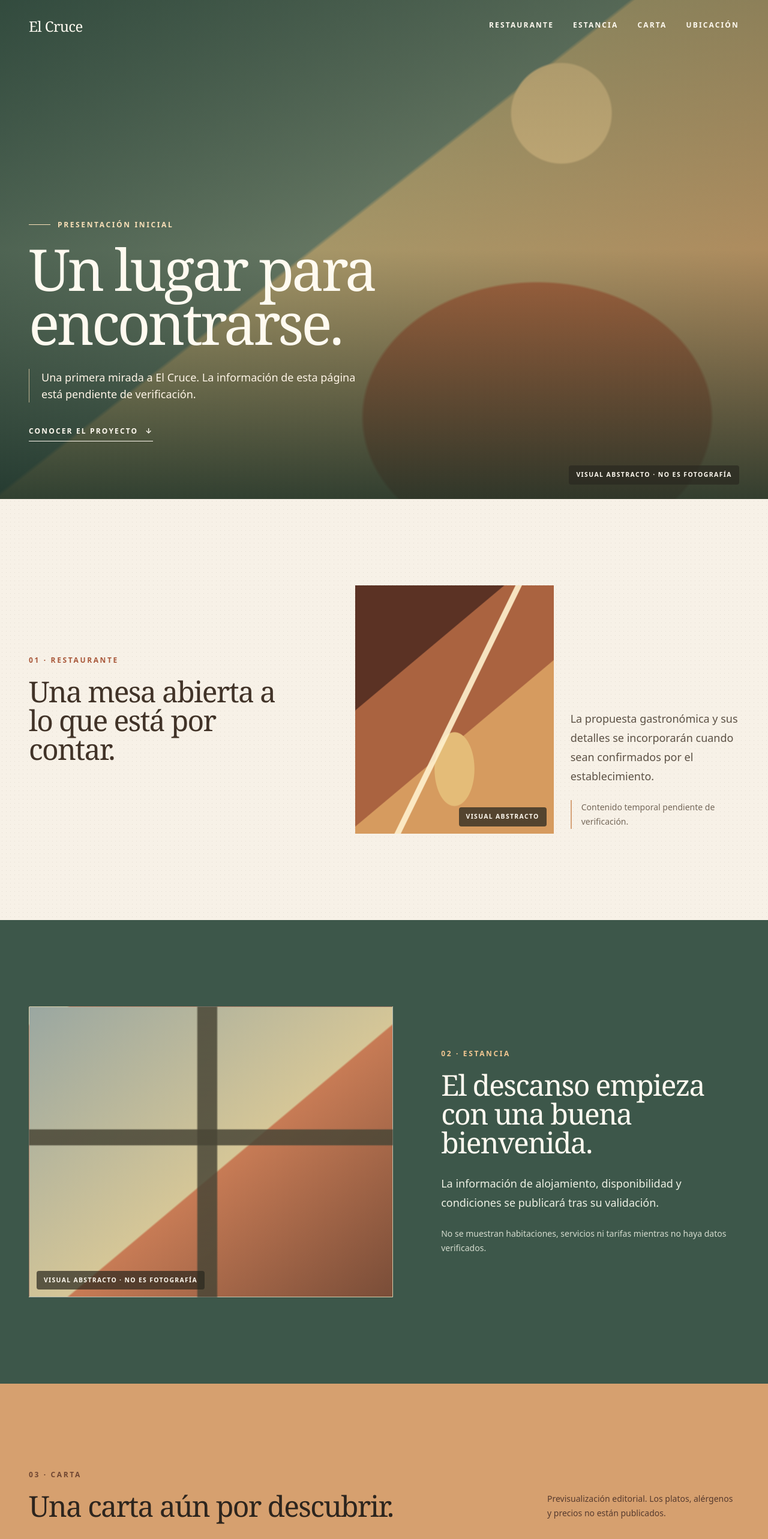
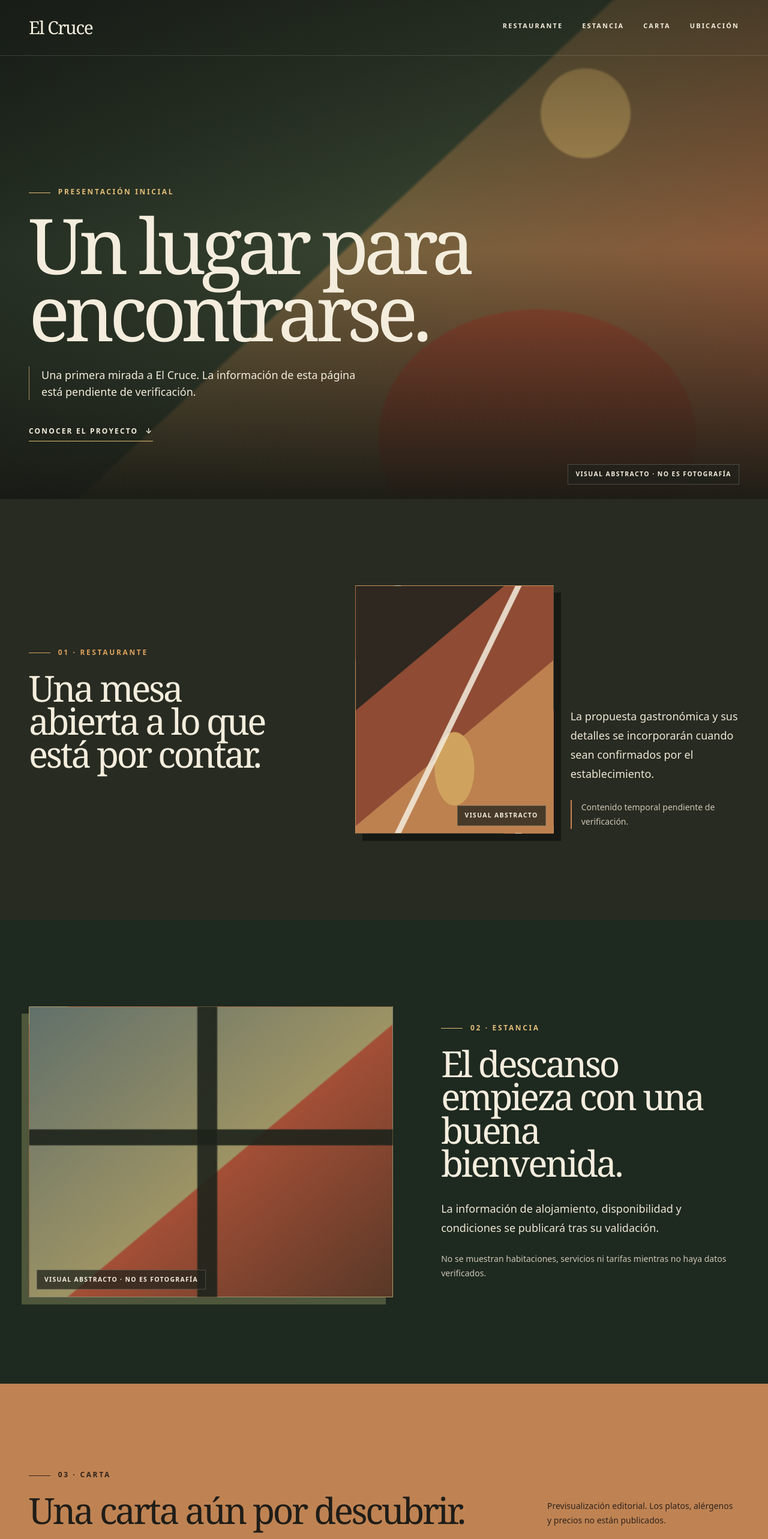
Before and after one commit to jalmosquera/el-cruce, a React (Vite) app in the folder frontend/: page / in a window 1280 px wide. Shown: the top 2566 px of the page at 60% size. Built offline with nearby package versions, Linux system fonts and the light colour scheme.

Commit message:
🎨 style(landing): adopt dark editorial palette

```diff
--- a/frontend/src/features/public-landing/PublicLanding.jsx
+++ b/frontend/src/features/public-landing/PublicLanding.jsx
@@ -8,10 +8,10 @@ import { RestaurantSection } from './sections/RestaurantSection.jsx'
 
 export function PublicLanding() {
   return (
-    <div className="min-h-screen overflow-x-clip bg-[#f7f1e7] text-[#29271f]">
+    <div className="landing-grain min-h-screen overflow-x-clip bg-[#20231c] text-[#f4eddd]">
       <a
         href="#contenido"
-        className="absolute left-4 top-4 z-50 -translate-y-20 rounded-sm bg-[#29271f] px-4 py-3 text-sm font-semibold text-[#fffaf0] transition focus:translate-y-0 focus:outline-2 focus:outline-offset-2 focus:outline-[#fffaf0]"
+        className="absolute left-4 top-4 z-50 -translate-y-20 border border-[#d6b477] bg-[#20231c] px-4 py-3 text-sm font-semibold text-[#f4eddd] transition focus:translate-y-0 focus:outline-2 focus:outline-offset-2 focus:outline-[#f4eddd]"
       >
         Saltar al contenido
       </a>
--- a/frontend/src/features/public-landing/sections/AccommodationSection.jsx
+++ b/frontend/src/features/public-landing/sections/AccommodationSection.jsx
@@ -1,15 +1,15 @@
 export function AccommodationSection() {
   return (
-    <section id="estancia" aria-labelledby="accommodation-title" className="scroll-mt-8 bg-[#3d574a] py-20 text-[#fffaf0] sm:py-28 lg:py-36">
+    <section id="estancia" aria-labelledby="accommodation-title" className="scroll-mt-8 bg-[#1e2920] py-20 text-[#f4eddd] sm:py-28 lg:py-36">
       <div className="mx-auto grid max-w-7xl gap-12 px-5 sm:px-8 lg:grid-cols-[1.1fr_0.9fr] lg:items-center lg:gap-20 lg:px-12">
-        <div className="abstract-window relative order-2 aspect-[5/4] overflow-hidden border border-white/20 lg:order-1">
-          <p className="absolute bottom-3 left-3 rounded-sm bg-[#29271f]/70 px-3 py-2 text-[0.65rem] font-bold uppercase tracking-[0.13em]">Visual abstracto · no es fotografía</p>
+          <div className="abstract-window relative order-2 aspect-[5/4] overflow-hidden border border-[#e1bd78]/30 shadow-[-12px_12px_0_#4e563c] transition duration-500 hover:-translate-y-1 hover:shadow-[-16px_16px_0_#4e563c] lg:order-1">
+            <p className="absolute bottom-3 left-3 border border-[#f4eddd]/20 bg-[#20231c]/75 px-3 py-2 text-[0.65rem] font-bold uppercase tracking-[0.13em]">Visual abstracto · no es fotografía</p>
         </div>
         <div className="order-1 lg:order-2">
-          <p className="text-xs font-bold uppercase tracking-[0.22em] text-[#f1c691]">02 · Estancia</p>
-          <h2 id="accommodation-title" className="display-font mt-5 max-w-md text-4xl leading-none tracking-[-0.035em] sm:text-5xl">El descanso empieza con una buena bienvenida.</h2>
-          <p className="mt-7 max-w-lg text-lg leading-8 text-[#edf0e4]">La información de alojamiento, disponibilidad y condiciones se publicará tras su validación.</p>
-          <p className="mt-6 text-sm leading-6 text-[#d4dbce]">No se muestran habitaciones, servicios ni tarifas mientras no haya datos verificados.</p>
+          <p className="eyebrow-rule text-xs font-bold uppercase tracking-[0.22em] text-[#e1bd78]">02 · Estancia</p>
+          <h2 id="accommodation-title" className="display-font mt-6 max-w-md text-5xl leading-[0.92] tracking-[-0.055em] sm:text-6xl">El descanso empieza con una buena bienvenida.</h2>
+          <p className="mt-8 max-w-lg text-lg leading-8 text-[#eee6d5]">La información de alojamiento, disponibilidad y condiciones se publicará tras su validación.</p>
+          <p className="mt-6 text-sm leading-6 text-[#cfc6b5]">No se muestran habitaciones, servicios ni tarifas mientras no haya datos verificados.</p>
         </div>
       </div>
     </section>
--- a/frontend/src/features/public-landing/sections/Header.jsx
+++ b/frontend/src/features/public-landing/sections/Header.jsx
@@ -15,14 +15,14 @@ export function Header() {
   }
 
   return (
-    <header className="absolute inset-x-0 top-0 z-20 text-[#fffaf0]">
-      <div className="mx-auto flex max-w-7xl items-center justify-between px-5 py-5 sm:px-8 lg:px-12 lg:py-7">
-        <a href="#contenido" className="display-font text-2xl tracking-tight focus:outline-2 focus:outline-offset-4 focus:outline-[#fffaf0]">
+    <header className="absolute inset-x-0 top-0 z-20 text-[#f4eddd]">
+      <div className="mx-auto flex max-w-7xl items-center justify-between border-b border-[#f4eddd]/15 px-5 py-5 sm:px-8 lg:px-12 lg:py-7">
+        <a href="#contenido" className="display-font text-3xl tracking-[-0.05em] transition hover:text-[#dfb468] focus:outline-2 focus:outline-offset-4 focus:outline-[#f4eddd]">
           El Cruce
         </a>
-        <nav aria-label="Navegación principal" className="hidden items-center gap-8 text-xs font-semibold uppercase tracking-[0.18em] md:flex">
+        <nav aria-label="Navegación principal" className="hidden items-center gap-8 text-[0.68rem] font-semibold uppercase tracking-[0.2em] md:flex">
           {navigationItems.map((item) => (
-            <a key={item.href} href={item.href} className="border-b border-transparent pb-1 transition hover:border-[#fffaf0] focus:outline-2 focus:outline-offset-4 focus:outline-[#fffaf0]">
+              <a key={item.href} href={item.href} className="border-b border-transparent pb-1 transition hover:border-[#dfb468] hover:text-[#dfb468] focus:outline-2 focus:outline-offset-4 focus:outline-[#f4eddd]">
               {item.label}
             </a>
           ))}
@@ -32,18 +32,18 @@ export function Header() {
           aria-expanded={isMenuOpen}
           aria-controls="mobile-navigation"
           onClick={() => setIsMenuOpen((isOpen) => !isOpen)}
-          className="grid size-11 place-items-center rounded-full border border-white/50 bg-black/10 text-xs font-semibold uppercase tracking-[0.12em] focus:outline-2 focus:outline-offset-4 focus:outline-[#fffaf0] md:hidden"
+          className="grid size-11 place-items-center rounded-full border border-[#f4eddd]/50 bg-[#20231c]/30 text-xs font-semibold uppercase tracking-[0.12em] transition hover:border-[#dfb468] hover:text-[#dfb468] focus:outline-2 focus:outline-offset-4 focus:outline-[#f4eddd] md:hidden"
         >
           <span className="sr-only">{isMenuOpen ? 'Cerrar' : 'Abrir'} navegación</span>
           <span aria-hidden="true">{isMenuOpen ? '×' : 'Menú'}</span>
         </button>
       </div>
       {isMenuOpen && (
-        <nav id="mobile-navigation" aria-label="Navegación móvil" className="border-y border-white/20 bg-[#29271f]/95 px-5 py-6 backdrop-blur-sm md:hidden">
+        <nav id="mobile-navigation" aria-label="Navegación móvil" className="border-y border-[#f4eddd]/20 bg-[#20231c]/95 px-5 py-6 backdrop-blur-sm md:hidden">
           <ul className="mx-auto grid max-w-7xl gap-4 text-sm font-semibold uppercase tracking-[0.16em]">
             {navigationItems.map((item) => (
               <li key={item.href}>
-                <a href={item.href} onClick={closeMenu} className="block py-2 focus:outline-2 focus:outline-offset-4 focus:outline-[#fffaf0]">
+                <a href={item.href} onClick={closeMenu} className="block py-2 transition hover:text-[#dfb468] focus:outline-2 focus:outline-offset-4 focus:outline-[#f4eddd]">
                   {item.label}
                 </a>
               </li>
--- a/frontend/src/features/public-landing/sections/Hero.jsx
+++ b/frontend/src/features/public-landing/sections/Hero.jsx
@@ -1,23 +1,24 @@
 export function Hero() {
   return (
-    <section aria-labelledby="hero-title" className="relative isolate flex min-h-[46rem] items-end overflow-hidden bg-[#435d4c] text-[#fffaf0] sm:min-h-[52rem]">
+    <section aria-labelledby="hero-title" className="relative isolate flex min-h-[46rem] items-end overflow-hidden bg-[#20231c] text-[#f4eddd] sm:min-h-[52rem]">
       <div aria-hidden="true" className="abstract-sunrise absolute inset-0 scale-105" />
-      <div aria-hidden="true" className="absolute inset-0 bg-gradient-to-t from-[#162d25]/85 via-[#162d25]/20 to-[#162d25]/35" />
+      <div aria-hidden="true" className="absolute inset-0 bg-gradient-to-t from-[#161914]/95 via-[#20231c]/20 to-[#161914]/60" />
+      <div aria-hidden="true" className="paper-grain absolute inset-0 opacity-50" />
       <div className="relative mx-auto w-full max-w-7xl px-5 pb-14 pt-36 sm:px-8 sm:pb-20 lg:px-12 lg:pb-24">
-        <p className="mb-5 flex items-center gap-3 text-xs font-semibold uppercase tracking-[0.22em] text-[#fae0b8]">
-          <span className="h-px w-9 bg-current" /> Presentación inicial
+        <p className="entrance-reveal eyebrow-rule mb-6 text-xs font-semibold uppercase tracking-[0.22em] text-[#e1bd78]">
+          Presentación inicial
         </p>
-        <h1 id="hero-title" className="display-font max-w-4xl text-5xl leading-[0.94] tracking-[-0.045em] sm:text-7xl lg:text-8xl">
+        <h1 id="hero-title" className="entrance-reveal display-font max-w-4xl text-6xl leading-[0.87] tracking-[-0.065em] sm:text-8xl lg:text-9xl">
           Un lugar para encontrarse.
         </h1>
-        <div className="mt-8 max-w-xl border-l border-[#fae0b8]/70 pl-5 text-base leading-7 text-[#fff5e7] sm:text-lg">
+        <div className="entrance-reveal-delayed mt-9 max-w-xl border-l border-[#e1bd78]/70 pl-5 text-base leading-7 text-[#f4eddd] sm:text-lg">
           <p>Una primera mirada a El Cruce. La información de esta página está pendiente de verificación.</p>
         </div>
-        <a href="#restaurante" className="mt-10 inline-flex items-center gap-3 border-b border-[#fffaf0] pb-2 text-xs font-bold uppercase tracking-[0.18em] transition hover:text-[#fae0b8] focus:outline-2 focus:outline-offset-4 focus:outline-[#fffaf0]">
+        <a href="#restaurante" className="entrance-reveal-delayed mt-11 inline-flex items-center gap-3 border-b border-[#e1bd78] pb-2 text-xs font-bold uppercase tracking-[0.18em] text-[#f4eddd] transition hover:border-[#efc76e] hover:text-[#efc76e] focus:outline-2 focus:outline-offset-4 focus:outline-[#f4eddd]">
           Conocer el proyecto <span aria-hidden="true">↓</span>
         </a>
       </div>
-      <p className="absolute bottom-4 right-5 rounded-sm bg-[#29271f]/65 px-3 py-2 text-[0.65rem] font-semibold uppercase tracking-[0.14em] text-[#fffaf0] sm:bottom-6 sm:right-8 lg:right-12">
+      <p className="absolute bottom-4 right-5 border border-[#f4eddd]/20 bg-[#20231c]/65 px-3 py-2 text-[0.65rem] font-semibold uppercase tracking-[0.14em] text-[#f4eddd] sm:bottom-6 sm:right-8 lg:right-12">
         Visual abstracto · no es fotografía
       </p>
     </section>
--- a/frontend/src/features/public-landing/sections/MenuPreview.jsx
+++ b/frontend/src/features/public-landing/sections/MenuPreview.jsx
@@ -6,21 +6,21 @@ const menuGroups = [
 
 export function MenuPreview() {
   return (
-    <section id="carta" aria-labelledby="menu-title" className="scroll-mt-8 bg-[#d6a06f] py-20 text-[#2d251e] sm:py-28 lg:py-36">
+    <section id="carta" aria-labelledby="menu-title" className="scroll-mt-8 bg-[#bf8353] py-20 text-[#201d18] sm:py-28 lg:py-36">
       <div className="mx-auto max-w-7xl px-5 sm:px-8 lg:px-12">
-        <div className="grid gap-7 border-b border-[#6f4632]/40 pb-10 sm:grid-cols-[1fr_auto] sm:items-end">
+        <div className="grid gap-7 border-b border-[#32271e]/45 pb-10 sm:grid-cols-[1fr_auto] sm:items-end">
           <div>
-            <p className="text-xs font-bold uppercase tracking-[0.22em] text-[#6f4632]">03 · Carta</p>
-            <h2 id="menu-title" className="display-font mt-5 text-4xl leading-none tracking-[-0.035em] sm:text-5xl">Una carta aún por descubrir.</h2>
+            <p className="eyebrow-rule text-xs font-bold uppercase tracking-[0.22em] text-[#30231b]">03 · Carta</p>
+            <h2 id="menu-title" className="display-font mt-6 text-5xl leading-[0.92] tracking-[-0.055em] sm:text-6xl">Una carta aún por descubrir.</h2>
           </div>
-          <p className="max-w-xs text-sm leading-6 text-[#563a2e]">Previsualización editorial. Los platos, alérgenos y precios no están publicados.</p>
+          <p className="max-w-xs text-sm leading-6 text-[#30231b]">Previsualización editorial. Los platos, alérgenos y precios no están publicados.</p>
         </div>
-        <ul className="mt-4 divide-y divide-[#6f4632]/30">
+        <ul className="mt-5 divide-y divide-[#32271e]/35">
           {menuGroups.map((group) => (
-            <li key={group.number} className="grid grid-cols-[auto_1fr_auto] items-center gap-4 py-6 sm:gap-7 sm:py-8">
-              <span className="display-font text-2xl text-[#6f4632]">{group.number}</span>
-              <h3 className="display-font text-2xl sm:text-3xl">{group.title}</h3>
-              <span className="text-xs font-bold uppercase tracking-[0.14em] text-[#6f4632]">{group.description}</span>
+            <li key={group.number} className="grid grid-cols-[auto_1fr_auto] items-center gap-4 py-6 transition sm:gap-7 sm:py-8 sm:hover:translate-x-2">
+              <span className="display-font text-3xl text-[#30231b]">{group.number}</span>
+              <h3 className="display-font text-3xl tracking-[-0.035em] sm:text-4xl">{group.title}</h3>
+              <span className="text-xs font-bold uppercase tracking-[0.14em] text-[#30231b]">{group.description}</span>
             </li>
           ))}
         </ul>
--- a/frontend/src/features/public-landing/sections/RestaurantSection.jsx
+++ b/frontend/src/features/public-landing/sections/RestaurantSection.jsx
@@ -1,18 +1,18 @@
 export function RestaurantSection() {
   return (
-    <section id="restaurante" aria-labelledby="restaurant-title" className="paper-grain scroll-mt-8 bg-[#f7f1e7] py-20 sm:py-28 lg:py-36">
+    <section id="restaurante" aria-labelledby="restaurant-title" className="paper-grain scroll-mt-8 bg-[#282b22] py-20 text-[#f4eddd] sm:py-28 lg:py-36">
       <div className="mx-auto grid max-w-7xl gap-12 px-5 sm:px-8 lg:grid-cols-[0.84fr_1.16fr] lg:items-center lg:gap-20 lg:px-12">
         <div>
-          <p className="text-xs font-bold uppercase tracking-[0.22em] text-[#a85739]">01 · Restaurante</p>
-          <h2 id="restaurant-title" className="display-font mt-5 max-w-md text-4xl leading-none tracking-[-0.035em] text-[#413328] sm:text-5xl">Una mesa abierta a lo que está por contar.</h2>
+          <p className="eyebrow-rule text-xs font-bold uppercase tracking-[0.22em] text-[#dca15d]">01 · Restaurante</p>
+          <h2 id="restaurant-title" className="display-font mt-6 max-w-md text-5xl leading-[0.92] tracking-[-0.055em] sm:text-6xl">Una mesa abierta a lo que está por contar.</h2>
         </div>
         <div className="grid gap-7 sm:grid-cols-[1fr_0.85fr] sm:items-end">
-          <div className="abstract-table relative aspect-[4/5] overflow-hidden bg-[#a86140]">
-            <p className="absolute bottom-3 right-3 rounded-sm bg-[#29271f]/75 px-3 py-2 text-[0.65rem] font-bold uppercase tracking-[0.13em] text-[#fffaf0]">Visual abstracto</p>
+          <div className="abstract-table relative aspect-[4/5] overflow-hidden border border-[#e1bd78]/30 bg-[#8f4b34] shadow-[12px_12px_0_#161914] transition duration-500 hover:-translate-y-1 hover:shadow-[16px_16px_0_#161914]">
+            <p className="absolute bottom-3 right-3 border border-[#f4eddd]/20 bg-[#20231c]/75 px-3 py-2 text-[0.65rem] font-bold uppercase tracking-[0.13em] text-[#f4eddd]">Visual abstracto</p>
           </div>
           <div className="pb-2">
-            <p className="text-lg leading-8 text-[#5c5145]">La propuesta gastronómica y sus detalles se incorporarán cuando sean confirmados por el establecimiento.</p>
-            <p className="mt-6 border-l-2 border-[#d5a278] pl-4 text-sm leading-6 text-[#75685a]">Contenido temporal pendiente de verificación.</p>
+            <p className="text-lg leading-8 text-[#eee6d5]">La propuesta gastronómica y sus detalles se incorporarán cuando sean confirmados por el establecimiento.</p>
+            <p className="mt-7 border-l-2 border-[#c78350] pl-4 text-sm leading-6 text-[#cfc6b5]">Contenido temporal pendiente de verificación.</p>
           </div>
         </div>
       </div>
--- a/frontend/src/styles/index.css
+++ b/frontend/src/styles/index.css
@@ -1,10 +1,10 @@
 @import "tailwindcss";
 
 :root {
-  color-scheme: light;
+  color-scheme: dark;
   font-family: ui-sans-serif, system-ui, -apple-system, BlinkMacSystemFont, "Segoe UI", sans-serif;
-  background: #f7f1e7;
-  color: #29271f;
+  background: #20231c;
+  color: #f4eddd;
 }
 
 body {
@@ -21,37 +21,83 @@ html {
 }
 
 .display-font {
-  font-family: Georgia, "Times New Roman", serif;
+  font-family: Iowan Old Style, Baskerville, Georgia, "Times New Roman", serif;
 }
 
 .paper-grain {
-  background-image: radial-gradient(rgba(58, 46, 33, 0.1) 0.6px, transparent 0.6px);
-  background-size: 7px 7px;
+  background-image: radial-gradient(rgba(244, 237, 221, 0.07) 0.6px, transparent 0.7px);
+  background-size: 6px 6px;
 }
 
 .abstract-sunrise {
   background:
-    radial-gradient(circle at 72% 24%, rgba(245, 206, 142, 0.95) 0 7%, transparent 7.3%),
-    radial-gradient(ellipse at 69% 82%, rgba(196, 107, 64, 0.92) 0 22%, transparent 22.4%),
-    linear-gradient(142deg, #3f594a 0%, #778770 45%, #cab078 45.4%, #db9a64 100%);
+    radial-gradient(circle at 75% 24%, rgba(224, 180, 104, 0.9) 0 6%, transparent 6.4%),
+    radial-gradient(ellipse at 69% 86%, rgba(178, 79, 50, 0.9) 0 20%, transparent 20.4%),
+    linear-gradient(137deg, #172019 0%, #3b4934 47%, #897146 47.4%, #b8603e 100%);
 }
 
 .abstract-table {
   background:
-    linear-gradient(116deg, transparent 0 50%, rgba(255, 241, 206, 0.9) 50.3% 52%, transparent 52.3%),
-    radial-gradient(ellipse at 50% 74%, #e4bc78 0 14%, transparent 14.4%),
-    linear-gradient(140deg, #5b3224 0 30%, #aa6340 30.3% 58%, #d69b5f 58.3% 100%);
+    linear-gradient(116deg, transparent 0 50%, rgba(244, 237, 221, 0.85) 50.3% 52%, transparent 52.3%),
+    radial-gradient(ellipse at 50% 74%, #cfa35e 0 14%, transparent 14.4%),
+    linear-gradient(140deg, #2e2820 0 30%, #8f4b34 30.3% 58%, #bd8150 58.3% 100%);
 }
 
 .abstract-window {
   background:
-    linear-gradient(90deg, transparent 0 46%, rgba(73, 70, 54, 0.85) 46.5% 51.5%, transparent 52%),
-    linear-gradient(0deg, transparent 0 52%, rgba(73, 70, 54, 0.85) 52.5% 57.5%, transparent 58%),
-    linear-gradient(140deg, #9aa7a1 0%, #d5c697 54%, #c77b55 54.4%, #794d38 100%);
+    linear-gradient(90deg, transparent 0 46%, rgba(29, 35, 27, 0.9) 46.5% 51.5%, transparent 52%),
+    linear-gradient(0deg, transparent 0 52%, rgba(29, 35, 27, 0.9) 52.5% 57.5%, transparent 58%),
+    linear-gradient(140deg, #61706a 0%, #9d9364 54%, #a34f36 54.4%, #583827 100%);
+}
+
+.landing-grain {
+  background-image:
+    radial-gradient(rgba(244, 237, 221, 0.055) 0.65px, transparent 0.7px),
+    linear-gradient(112deg, rgba(224, 180, 104, 0.045), transparent 32%);
+  background-size: 6px 6px, 100% 100%;
+}
+
+.eyebrow-rule::before {
+  content: "";
+  display: inline-block;
+  width: 2.25rem;
+  height: 1px;
+  margin-right: 0.8rem;
+  vertical-align: middle;
+  background: currentColor;
+}
+
+.entrance-reveal {
+  animation: entrance-reveal 700ms cubic-bezier(0.2, 0.65, 0.25, 1) both;
+}
+
+.entrance-reveal-delayed {
+  animation: entrance-reveal 700ms 130ms cubic-bezier(0.2, 0.65, 0.25, 1) both;
+}
+
+@keyframes entrance-reveal {
+  from {
+    opacity: 0;
+    transform: translateY(1rem);
+  }
+
+  to {
+    opacity: 1;
+    transform: translateY(0);
+  }
 }
 
 @media (prefers-reduced-motion: reduce) {
   html {
     scroll-behavior: auto;
   }
+
+  *,
+  *::before,
+  *::after {
+    animation-duration: 0.01ms !important;
+    animation-iteration-count: 1 !important;
+    scroll-behavior: auto !important;
+    transition-duration: 0.01ms !important;
+  }
 }
```
Also changed, not shown: frontend/src/features/public-landing/sections/ContactSection.jsx (+6 -6 lines), frontend/src/features/public-landing/sections/Footer.jsx (+5 -5 lines).
